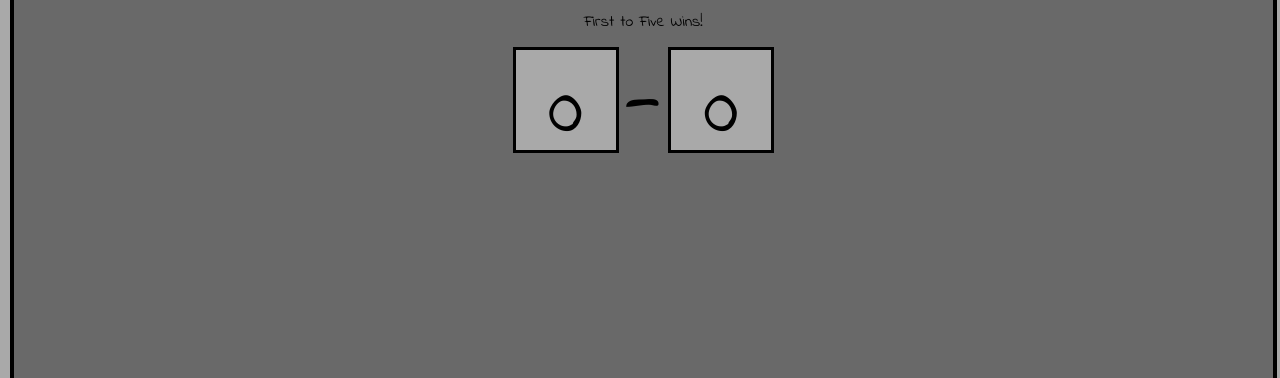
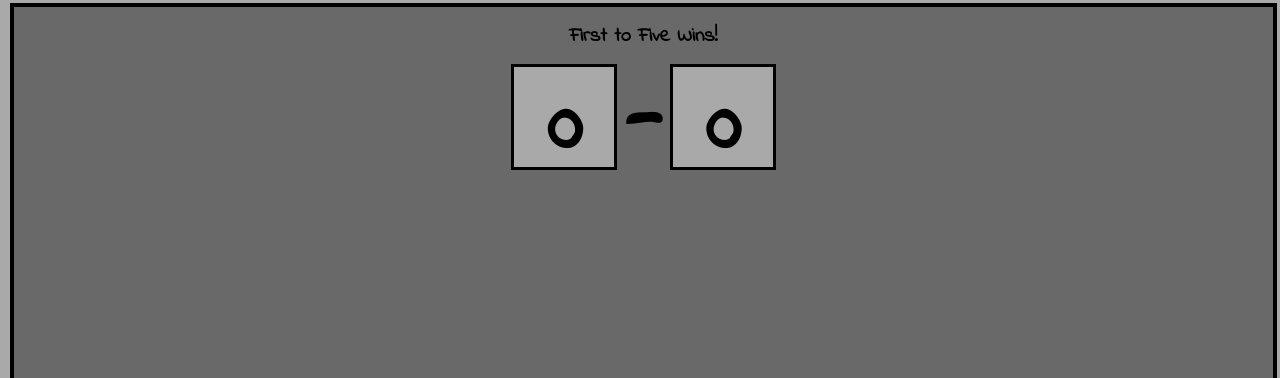
Before and after one commit to iamsaumya/rock-paper-scissors, a plain HTML site: page index.html in a window 1280 px wide. Shown: the part 95-473 px from the top of the page. Drawn offline with Linux system fonts and the light colour scheme.

Commit message:
Add two styles in body element.

```diff
--- a/css/style.css
+++ b/css/style.css
@@ -3,6 +3,8 @@ body{
     margin: 0;
     background-color:darkgray;
     font-family: "Indie Flower", cursive,sans-serif;
+    font-weight: 600;
+    font-size: 20px;
 
 }
 header{
```
